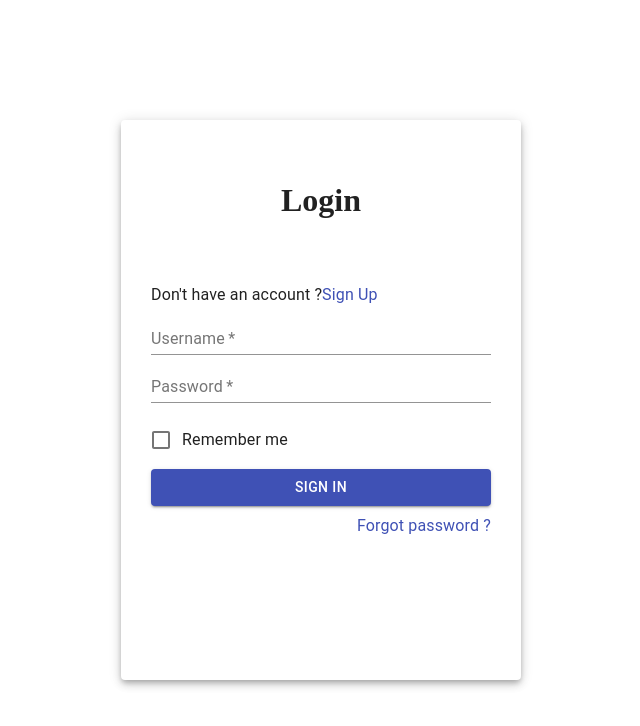
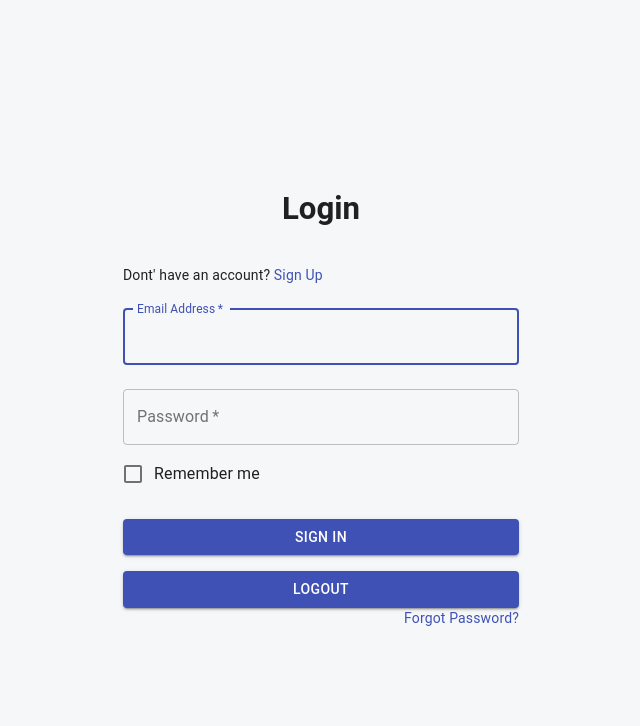
Before and after one commit to harshaldeshpande01/User-Auth-React-redux, a React app: page /login in a window 1280 px wide. Shown: the top 726 px of the page, without its empty margins (319-959 px from the left). Built offline with nearby package versions, Linux system fonts and the light colour scheme; the HTML template or start-up script is replaced by a standard one; what redux-persist-transform-compress, redux-persist-transform-encrypt would draw is missing.

Commit message:
login done without routing

```diff
--- a/package.json
+++ b/package.json
@@ -30,6 +30,7 @@
   "license": "ISC",
   "dependencies": {
     "@material-ui/core": "^4.11.4",
+    "@material-ui/icons": "^4.11.2",
     "axios": "0.19.0",
     "localforage": "1.7.3",
     "lodash": "4.17.15",
--- a/src/components/Login/Login.css
+++ b/src/components/Login/Login.css
@@ -1,21 +1,4 @@
-.brand-header {
-  font-weight: bold;
-  font-size: 2em;
-  margin-top: 1em;
-  margin-bottom: 2em;
+.login-container {
+  /* background-color: white;
+  padding-bottom: 20; */
 }
-
-.input-field {
-  margin-bottom: 2em;
-}
-
-.remember-me {
-  margin-top: 1em;
-  margin-bottom: 0, 5em;
-}
-
-.forgot-password {
-  display: flex;
-  align-items: center;
-  justify-content: flex-end;
-}
--- a/src/components/Login/Login.wrapper.jsx
+++ b/src/components/Login/Login.wrapper.jsx
@@ -1,92 +1,162 @@
-import React, { PureComponent } from 'react';
-import { Grid, Paper, TextField, Button, Typography, Link } from '@material-ui/core'
+import React, {useState} from 'react';
+import Button from '@material-ui/core/Button';
+import CssBaseline from '@material-ui/core/CssBaseline';
+import TextField from '@material-ui/core/TextField';
 import FormControlLabel from '@material-ui/core/FormControlLabel';
 import Checkbox from '@material-ui/core/Checkbox';
+import Link from '@material-ui/core/Link';
+import Grid from '@material-ui/core/Grid';
+import Typography from '@material-ui/core/Typography';
+import { makeStyles } from '@material-ui/core/styles';
+import Container from '@material-ui/core/Container';
 import CircularProgress from '@material-ui/core/CircularProgress';
 import './Login.css'
 
-export default class LoginWrapper extends PureComponent {
+const useStyles = makeStyles((theme) => ({
+  paper: {
+    marginTop: theme.spacing(2),
+    display: 'flex',
+    flexDirection: 'column',
+    alignItems: 'center',
+  },
+  avatar: {
+    margin: theme.spacing(1),
+    backgroundColor: theme.palette.secondary.main,
+  },
+  form: {
+    width: '100%',
+    marginTop: theme.spacing(1),
+  },
+  submit: {
+    margin: theme.spacing(3, 0, 2),
+  },
+}));
 
-  render() {
-    const paperStyle={padding: 30, height:'70vh', width:'90vw', maxWidth:'400px'}
-    const btnstyle={margin:'8px 0'}
-    const {loading, errors, data, actions} = this.props
-    const email = 'harshal@gmail.com'
-    const password = 'password'
+export default function LoginWrapper(props) {
+  const classes = useStyles();
+  const {loading, errors, data, actions} = props
+  const [email, setEmail] = useState('');
+  const [password, setPassword] = useState('');
+  const [error, setError] = useState('');
+  const [emailError, setEmailError] = useState('');
+  const [passwordError, setPasswordError] = useState('');
+
+  const handleSubmit = (e) => {
+    e.preventDefault();
+
+    if(email) {
+      setEmailError('');
+      if(password) {
+        if(password.length >= 6) {
+          setPasswordError('');
+          actions.login({email, password});
+        }
+        else {
+          return setPasswordError('Minimun 6 characters');
+        }
+      }
+      else {
+        return setPasswordError('Password required');
+      }
+    }
+    else {
+      return setEmailError('Email required');
+    }
+    return true;
+  }
 
   return (
-      <div>
-        <Paper elevation={5} style={paperStyle}>
-        <Grid>
-                <Grid align='center'>
-                    <h2 className='brand-header'>Login</h2>
-                    <h5>{errors}</h5>
-                    <h5>{data.email}</h5>
+    <Container component="main" maxWidth="xs" className="login-container">
+      <CssBaseline />
+      <div className={classes.paper}>
+
+        <Typography component="h1" variant="h5">
+          <span style={{fontWeight: 'bolder', fontSize: '1.3em'}}>Login</span>
+        </Typography>
+
+        {data.email}
+        {error}
+        {errors}
+
+        <Grid container style={{marginTop: '2.5em'}}>
+            <Grid item xs>
+              Dont&apos; have an account?
+              <Link href="/" variant="body2">
+              &nbsp;Sign Up
+              </Link>
             </Grid>
-                <Typography > Don&apos;t have an account ?
-                     <Link href="/login" >
-                        Sign Up
-                </Link>
-                </Typography>
-                <TextField className='input-field' label='Username' fullWidth required/>
-                <TextField className='input-field' label='Password' type='password' fullWidth required/>
-                <FormControlLabel className='remember-me'
-                    control={
-                    <Checkbox
-                        name="checkedB"
-                        color="primary"
+        </Grid>
+
+        <form className={classes.form} onSubmit={handleSubmit} noValidate>
+          <TextField
+            variant="outlined"
+            margin="normal"
+            required
+            fullWidth
+            id="email"
+            label="Email Address"
+            name="email"
+            autoComplete="email"
+            autoFocus
+            error = {emailError}
+            helperText = {emailError}
+            value = {email}
+            onChange = {(e) => setEmail(e.target.value)}
           />
-                    }
+          <TextField
+            variant="outlined"
+            margin="normal"
+            required
+            fullWidth
+            name="password"
+            label="Password"
+            type="password"
+            id="password"
+            autoComplete="current-password"
+            error = {passwordError}
+            helperText = {passwordError}
+            value = {password}
+            onChange = {(e) => setPassword(e.target.value)}
+          />
+          <FormControlLabel
+            control={<Checkbox value="remember" color="primary" />}
             label="Remember me"
           />
-                { loading && <CircularProgress /> }
+          {loading ?
+          <Grid container align="center">
+            <Grid item xs>
+              <CircularProgress/>
+            </Grid>
+          </Grid>
+          :
           <Button
-                    type='submit'
-                    color='primary'
+            type="submit"
+            fullWidth
             variant="contained"
-                    style={btnstyle}
+            color="primary"
+            className={classes.submit}
+            disabled={loading}
+          >
+            Sign In
+          </Button>
+          }
+          <Button
             fullWidth
-                    disabled={loading}
-                    onClick={() => actions.login({ email, password})}
-                  >
-                    Sign in
-                  </Button>
-                {/* <Button
-                    type='button'
-                    color='primary'
             variant="contained"
-                    style={btnstyle}
-                    fullWidth
+            color="primary"
             onClick={() => actions.logout()}
           >
             Logout
-                </Button> */}
-                <div className='forgot-password'>
-                  <div>
-                    <Typography >
-                      <Link href="/login" >
-                        Forgot password ?
+          </Button>
+          <Grid container style={{display: 'flex', justifyContent: 'flex-end'}}>
+            <Grid item>
+              <Link href="/" variant="body2">
+                Forgot Password?
               </Link>
-                    </Typography>
+            </Grid>
+          </Grid>
+        </form>
       </div>
-                </div>
-
-        </Grid>
-        </Paper>
-        {/* <h4>Login</h4>
-        <h5>{errors}</h5>
-        <h5>{data.email}</h5>
-        {loading?
-          <div>Loading...</div>
-          :
-          <button onClick={() => actions.login({ email, password})} type='submit'>
-            Submit
-          </button>
-        } */}
-        {/* <button onClick={() => actions.logout()} type='button'>
-            Logout
-        </button> */}
-      </div>
+    </Container>
   );
 }
-}
--- a/src/index.scss
+++ b/src/index.scss
@@ -10,6 +10,9 @@
 //     align-items: center;
 //   }
 // }
+// html {
+//   height: 100vh;
+// }
 
 #root {
   width: 100vw;
@@ -17,9 +20,10 @@
   display: flex;
   justify-content: center;
   align-items: center;
+  background-color: #f5f7f9;
 }
 * {
   padding: 0;
   margin: 0;
-  box-sizing: border-box;
+  // box-sizing: border-box;
 }
```
Also changed, not shown: 1 other file (tests, documents, lock files or other folders). Lines whose indentation alone changed are shown as unchanged.
